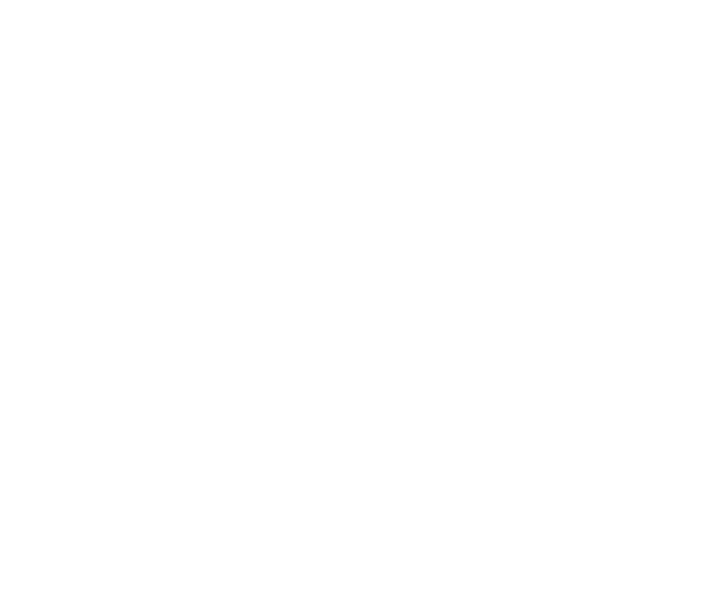
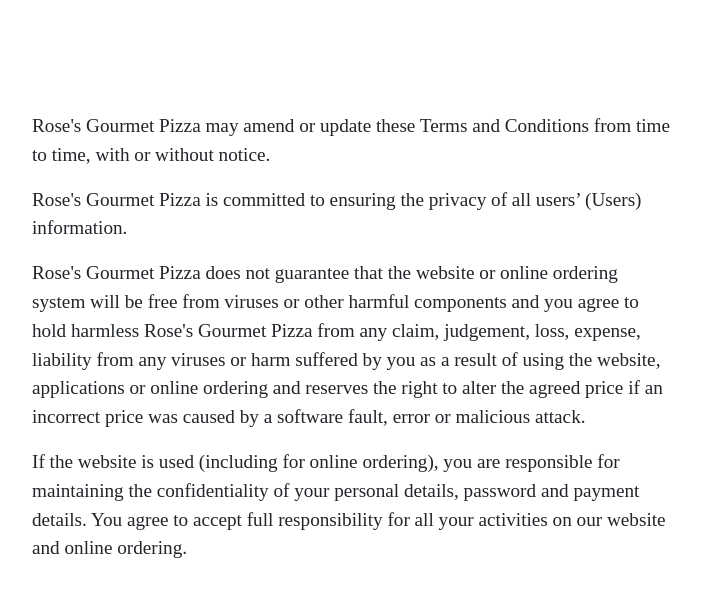
Before and after one commit to adala-wanyande/pizza-ordering-project, a React (Create React App) app: page /terms in a window 1280 px wide. Before the commit this address had no page. Shown: the top 596 px of the page, without its empty margins (32-733 px from the left). Built offline with nearby package versions, Linux system fonts and the light colour scheme.

Commit message:
Terms and Conditions

```diff
--- a/src/App.css
+++ /dev/null
@@ -1,38 +0,0 @@
-.App {
-  text-align: center;
-}
-
-.App-logo {
-  height: 40vmin;
-  pointer-events: none;
-}
-
-@media (prefers-reduced-motion: no-preference) {
-  .App-logo {
-    animation: App-logo-spin infinite 20s linear;
-  }
-}
-
-.App-header {
-  background-color: #282c34;
-  min-height: 100vh;
-  display: flex;
-  flex-direction: column;
-  align-items: center;
-  justify-content: center;
-  font-size: calc(10px + 2vmin);
-  color: white;
-}
-
-.App-link {
-  color: #61dafb;
-}
-
-@keyframes App-logo-spin {
-  from {
-    transform: rotate(0deg);
-  }
-  to {
-    transform: rotate(360deg);
-  }
-}
--- a/src/App.js
+++ b/src/App.js
@@ -5,6 +5,7 @@
 import Order from "./components/Order"
 import NavigationBar from "./components/NavigationBar"
 import 'bootstrap/dist/css/bootstrap.min.css';
+import Terms from "./components/Terms"
 
 
 function App() {
@@ -15,6 +16,7 @@
         <Route path="about" element={ <About/> } />
         <Route path="contact" element={ <Contact/> } />
         <Route path="menu" element={ <Menu/> } />
+        <Route path="terms" element={ <Terms/> } />
         <Route path="order" element={ <Order/> } />
       </Routes>
     </div>
--- a/src/components/NavigationBar.js
+++ b/src/components/NavigationBar.js
@@ -25,6 +25,9 @@
             </NavLink>
             <NavLink className="mx-2" style={{ color: 'white', textDecoration: 'inherit' }} to="/contact">
               Contact Us
+            </NavLink>
+            <NavLink className="mx-2" style={{ color: 'white', textDecoration: 'inherit' }} to="/terms">
+              Terms and Conditions
             </NavLink>
             <NavLink className="mx-2" style={{ color: 'white', textDecoration: 'inherit' }} to="/menu">
               Our Menu
--- /dev/null
+++ b/src/components/Term.css
@@ -0,0 +1,49 @@
+h2{
+    display: flex;
+    justify-content: center;
+    align-items: center;
+    min-height: 20px;
+    background: #000;
+  }
+
+  .terms{
+    font-weight: 700;
+    text-align: center;
+    font-size: 40px;
+    font-family: Hack, sans-serif;
+    text-transform: uppercase;
+    background: linear-gradient(90deg, #000, #fff, #000);
+    letter-spacing: 5px;
+    -webkit-background-clip: text;
+    background-clip: text;
+    -webkit-text-fill-color: transparent;
+    background-repeat: no-repeat;
+    background-size: 80%;
+    animation: shine 5s linear infinite;
+    position: relative;
+  }
+  @keyframes shine {
+    0% {
+      background-position-x: -500%;
+    }
+    100% {
+      background-position-x: 500%;
+    }
+  }
+  .conditions{
+    width: 50%;
+    display: flex;
+    justify-content: flex-start;
+    align-items: flex-start;
+    flex-direction: column;
+    flex-wrap: wrap;
+    height: 50%;
+    margin-top: 5%;
+    margin-left: 5%;
+  }
+  p{
+    font-weight: 300;
+    font-size: larger;
+    font-family: 'Times New Roman', Times, serif;
+
+  }
--- /dev/null
+++ b/src/components/Terms.js
@@ -0,0 +1,19 @@
+import React from 'react'
+import "./Term.css"
+function Terms() {
+  return (
+    <div>
+      <h2 className='terms'>TERMS AND CONDITIONS</h2>
+      <div className="conditions">
+      <p>Rose's Gourmet Pizza may amend or update these Terms and Conditions from time to time, with or without notice.
+</p>
+<p>Rose's Gourmet Pizza is committed to ensuring the privacy of all users’ (Users) information.</p>
+<p>Rose's Gourmet Pizza does not guarantee that the website or online ordering system will be free from viruses or other harmful components and you agree to hold harmless Rose's Gourmet Pizza from any claim, judgement, loss, expense, liability from any viruses or harm suffered by you as a result of using the website, applications or online ordering and reserves the right to alter the agreed price if an incorrect price was caused by a software fault, error or malicious attack.</p>
+<p>If the website is used (including for online ordering), you are responsible for maintaining the confidentiality of your personal details, password and payment details. You agree to accept full responsibility for all your activities on our website and online ordering.</p>
+</div>
+
+    </div>
+  )
+}
+
+export default Terms
```
